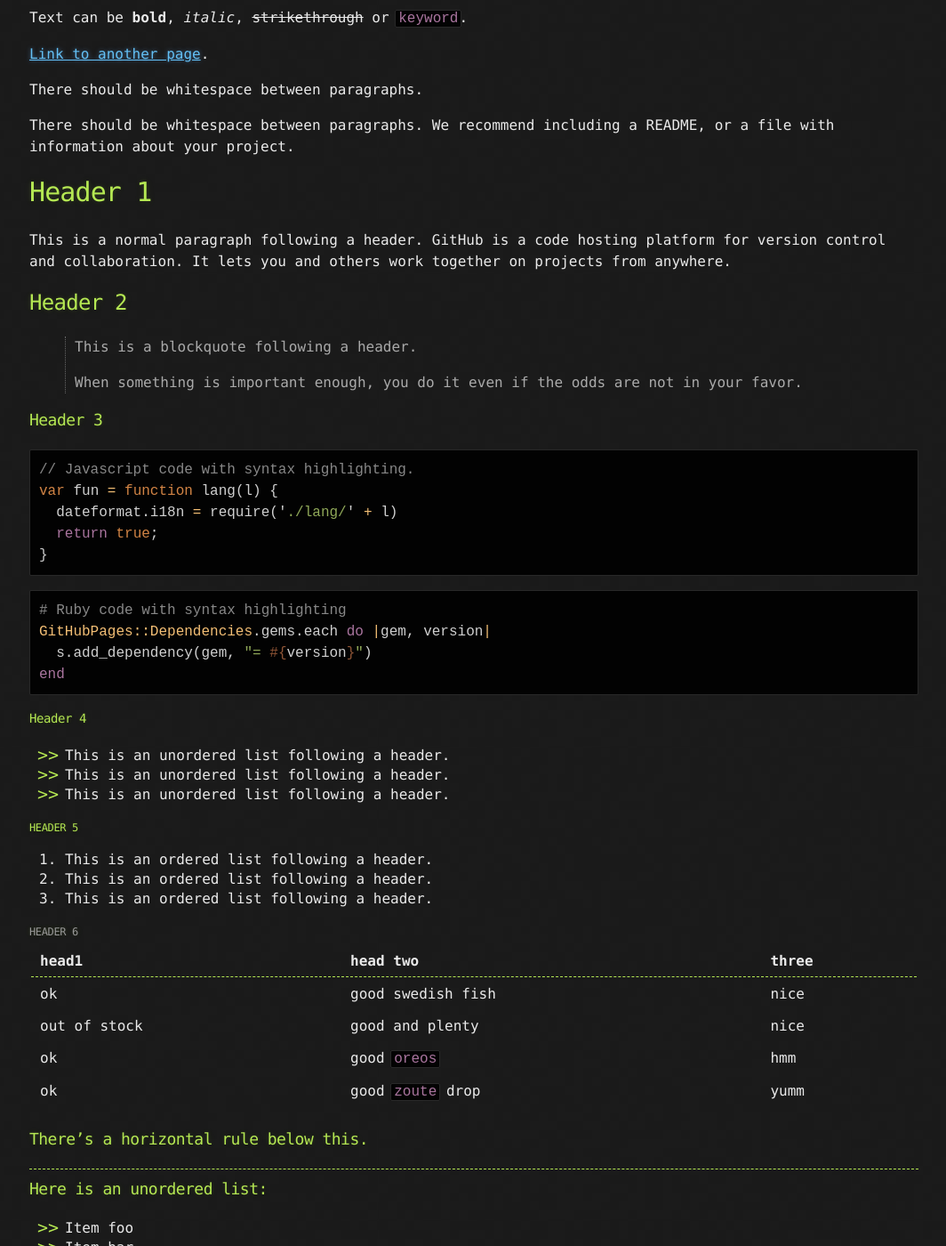
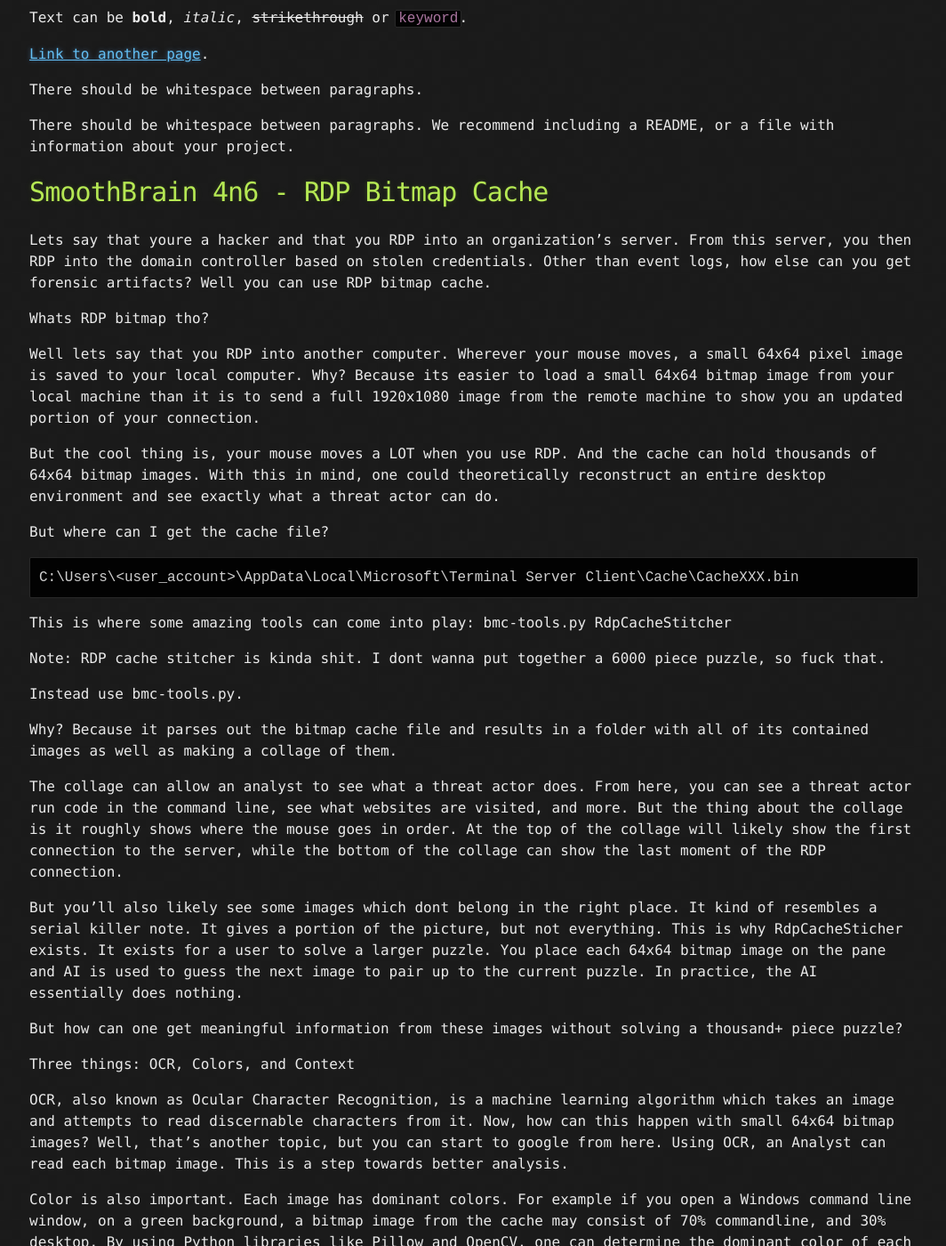
Before and after one commit to Centrelink93/ironcrumb.github.io, a Jekyll site: the page built from index.md, in a window 1280 px wide and 1400 px high, scrolled down 225 px. Shown: the whole window at 89% size, without its empty margins (107-1171 px from the left). Built offline with Jekyll 4.4.1, drawn with Linux system fonts in a browser that asks for light colours; some of the changed text lies outside the part shown.

Commit message:
Update index.md

````diff
--- a/index.md
+++ b/index.md
@@ -10,114 +10,45 @@ There should be whitespace between paragraphs.
 
 There should be whitespace between paragraphs. We recommend including a README, or a file with information about your project.
 
-# Header 1
+# SmoothBrain 4n6 - RDP Bitmap Cache
 
-This is a normal paragraph following a header. GitHub is a code hosting platform for version control and collaboration. It lets you and others work together on projects from anywhere.
+Lets say that youre a hacker and that you RDP into an organization's server. From this server, you then RDP into the domain controller based on stolen credentials. Other than event logs, how else can you get forensic artifacts? Well you can use RDP bitmap cache.
 
-## Header 2
+Whats RDP bitmap tho?
 
-> This is a blockquote following a header.
->
-> When something is important enough, you do it even if the odds are not in your favor.
+Well lets say that you RDP into another computer. Wherever your mouse moves, a small 64x64 pixel image is saved to your local computer. Why? Because its easier to load a small 64x64 bitmap image from your local machine than it is to send a full 1920x1080 image from the remote machine to show you an updated portion of your connection.
 
-### Header 3
+But the cool thing is, your mouse moves a LOT when you use RDP. And the cache can hold thousands of 64x64 bitmap images. With this in mind, one could theoretically reconstruct an entire desktop environment and see exactly what a threat actor can do.
 
-```js
-// Javascript code with syntax highlighting.
-var fun = function lang(l) {
-  dateformat.i18n = require('./lang/' + l)
-  return true;
-}
-```
-
-```ruby
-# Ruby code with syntax highlighting
-GitHubPages::Dependencies.gems.each do |gem, version|
-  s.add_dependency(gem, "= #{version}")
-end
-```
-
-#### Header 4
-
-*   This is an unordered list following a header.
-*   This is an unordered list following a header.
-*   This is an unordered list following a header.
-
-##### Header 5
-
-1.  This is an ordered list following a header.
-2.  This is an ordered list following a header.
-3.  This is an ordered list following a header.
-
-###### Header 6
-
-| head1        | head two          | three |
-|:-------------|:------------------|:------|
-| ok           | good swedish fish | nice  |
-| out of stock | good and plenty   | nice  |
-| ok           | good `oreos`      | hmm   |
-| ok           | good `zoute` drop | yumm  |
-
-### There's a horizontal rule below this.
-
-* * *
-
-### Here is an unordered list:
-
-*   Item foo
-*   Item bar
-*   Item baz
-*   Item zip
-
-### And an ordered list:
-
-1.  Item one
-1.  Item two
-1.  Item three
-1.  Item four
-
-### And a nested list:
-
-- level 1 item
-  - level 2 item
-  - level 2 item
-    - level 3 item
-    - level 3 item
-- level 1 item
-  - level 2 item
-  - level 2 item
-  - level 2 item
-- level 1 item
-  - level 2 item
-  - level 2 item
-- level 1 item
-
-### Small image
-
-![Octocat](https://github.githubassets.com/images/icons/emoji/octocat.png)
-
-### Large image
-
-![Branching](https://guides.github.com/activities/hello-world/branching.png)
-
-
-### Definition lists can be used with HTML syntax.
-
-<dl>
-<dt>Name</dt>
-<dd>Godzilla</dd>
-<dt>Born</dt>
-<dd>1952</dd>
-<dt>Birthplace</dt>
-<dd>Japan</dd>
-<dt>Color</dt>
-<dd>Green</dd>
-</dl>
+But where can I get the cache file?
 
 ```
-Long, single-line code blocks should not wrap. They should horizontally scroll if they are too long. This line should be long enough to demonstrate this.
+C:\Users\<user_account>\AppData\Local\Microsoft\Terminal Server Client\Cache\CacheXXX.bin
 ```
+This is where some amazing tools can come into play:
+bmc-tools.py
+RdpCacheStitcher
 
-```
-The final element.
-```
+Note: RDP cache stitcher is kinda shit. I dont wanna put together a 6000 piece puzzle, so fuck that.
+
+Instead use bmc-tools.py.
+
+Why? Because it parses out the bitmap cache file and results in a folder with all of its contained images as well as making a collage of them.
+
+The collage can allow an analyst to see what a threat actor does. From here, you can see a threat actor run code in the command line, see what websites are visited, and more.  But the thing about the collage is it roughly shows where the mouse goes in order. At the top of the collage will likely show the first connection to the server, while the bottom of the collage can show the last moment of the RDP connection.
+
+But you'll also likely see some images which dont belong in the right place. It kind of resembles a serial killer note. It gives a portion of the picture, but not everything. This is why RdpCacheSticher exists. It exists for a user to solve a larger puzzle. You place each 64x64 bitmap image on the pane and AI is used to guess the next image to pair up to the current puzzle. In practice, the AI essentially does nothing.
+
+But how can one get meaningful information from these images without solving a thousand+ piece puzzle?
+
+Three things: OCR, Colors, and Context
+
+OCR, also known as Ocular Character Recognition, is a machine learning algorithm which takes an image and attempts to read discernable characters from it. Now, how can this happen with small 64x64 bitmap images? Well, that's another topic, but you can start to google from here. Using OCR, an Analyst can read each bitmap image. This is a step towards better analysis.
+
+Color is also important. Each image has dominant colors. For example if you open a Windows command line window, on a green background, a bitmap image from the cache may consist of 70% commandline,  and 30% desktop. By using Python libraries like Pillow and OpenCV, one can determine the dominant color of each image.
+
+Using these two concepts, an analyst can create context. Using parsed characters and dominant colors, one can categorize text alongside a color as a commandline or powershell entry.
+
+This means an analyst can remove junk-like images from their analysis making specific aspects of the collage more clear. By doing so, an analyst can quickly ascertain bad things a threat actor may do.
+
+There is no public software that provides the aforementioned features at this point in time. But it would be cool if someone made this ;)
````
